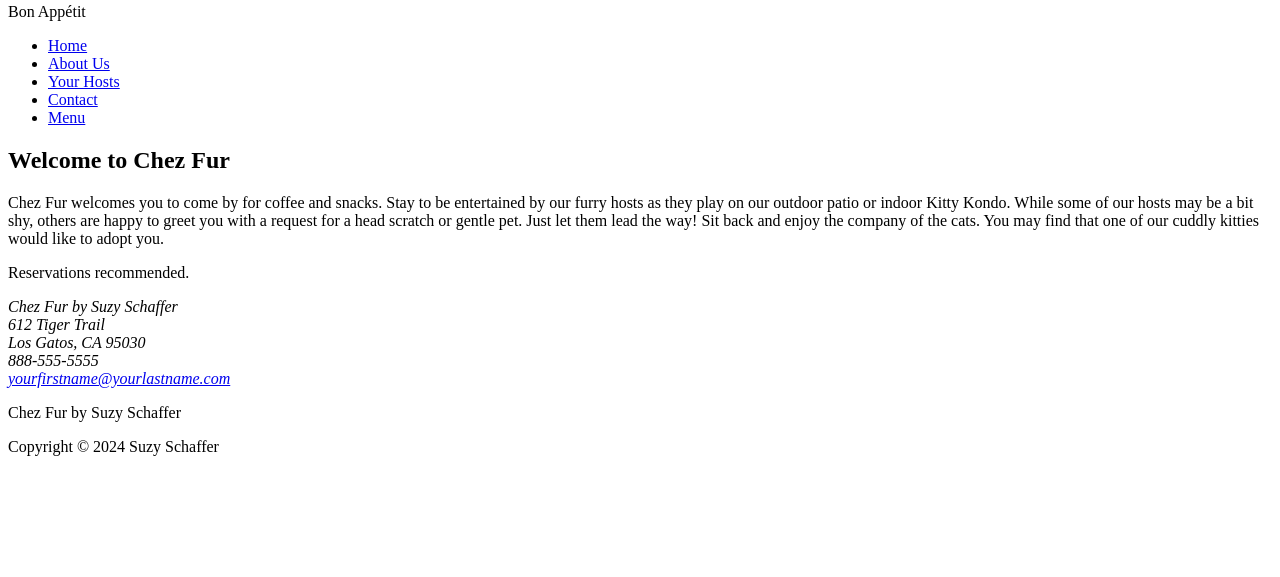
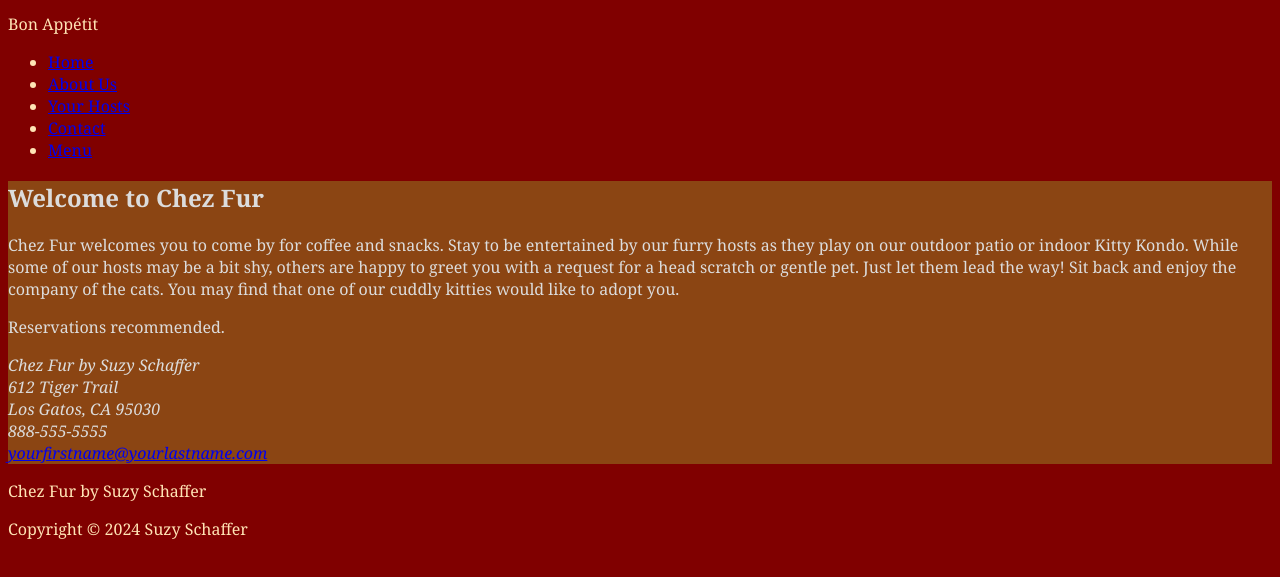
Before and after one commit to Lielt0522/ChezFur-Project, a plain HTML site: page index.html in a window 1280 px wide. Shown: the part 111-688 px from the top of the page. Drawn offline with Linux system fonts and the light colour scheme.

Commit message:
Update ChezFur.css

```diff
--- a/stylesheets/ChezFur.css
+++ b/stylesheets/ChezFur.css
@@ -1,17 +1,22 @@
-<!DOCTYPE html>
-<html lang="en"> <!-- Add lang attribute -->
-<head>
-    <meta charset="UTF-8"> <!-- Character encoding -->
-    <meta name="viewport" content="width=device-width, initial-scale=1.0"> <!-- Responsive design -->
-    <title>Your Document Title</title> <!-- Required title element -->
-    <style>
-        /* Default styles for small screens */
-        body {
-            /* Your styles here */
-        }
-    </style>
-</head>
-<body>
-    <!-- Your content here -->
-</body>
-</html>
+/* CSS for Chez Fur */
+
+/* Default styles for small screens */
+body {
+    background-color: peru;       /* Set background color */
+    color: bisque;                /* Set font color */
+    font-family: Arial, sans-serif; /* Set font family */
+}
+
+main {
+    background-color: saddlebrown; /* Main content background */
+    color: gainsboro;               /* Main content font color */
+}
+
+/* Responsive styles for larger screens */
+@media (min-width: 750px) {
+    body {
+        background-color: maroon;   /* Change background for larger screens */
+        color: moccasin;            /* Change text color for larger screens */
+        font-family: Georgia, serif; /* Change font for headers */
+    }
+}
```
